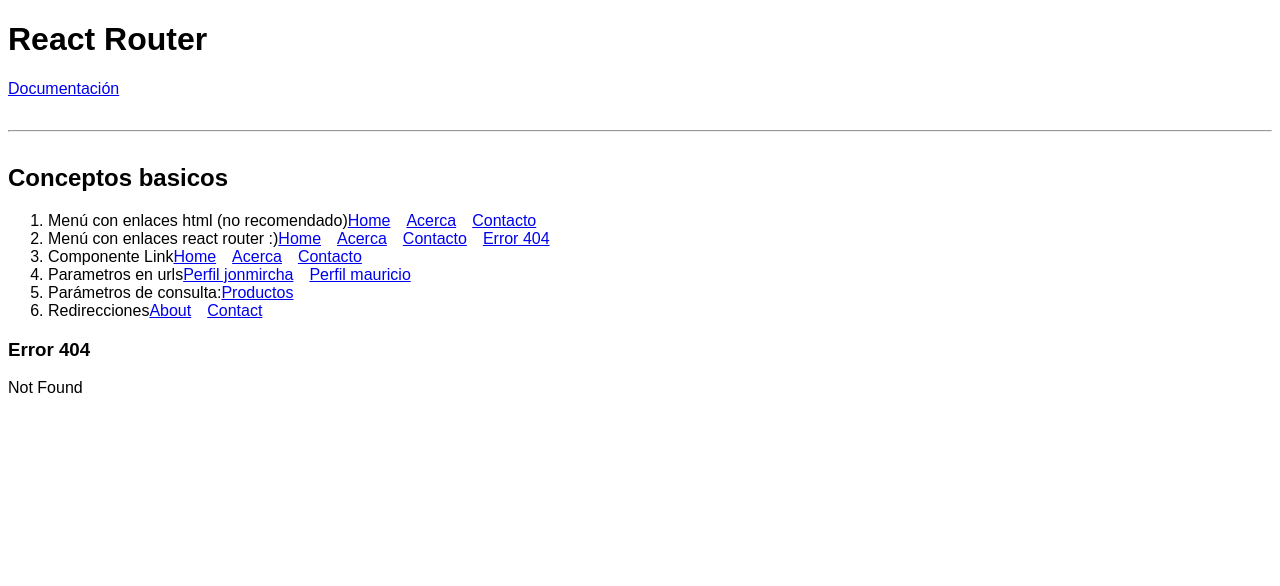
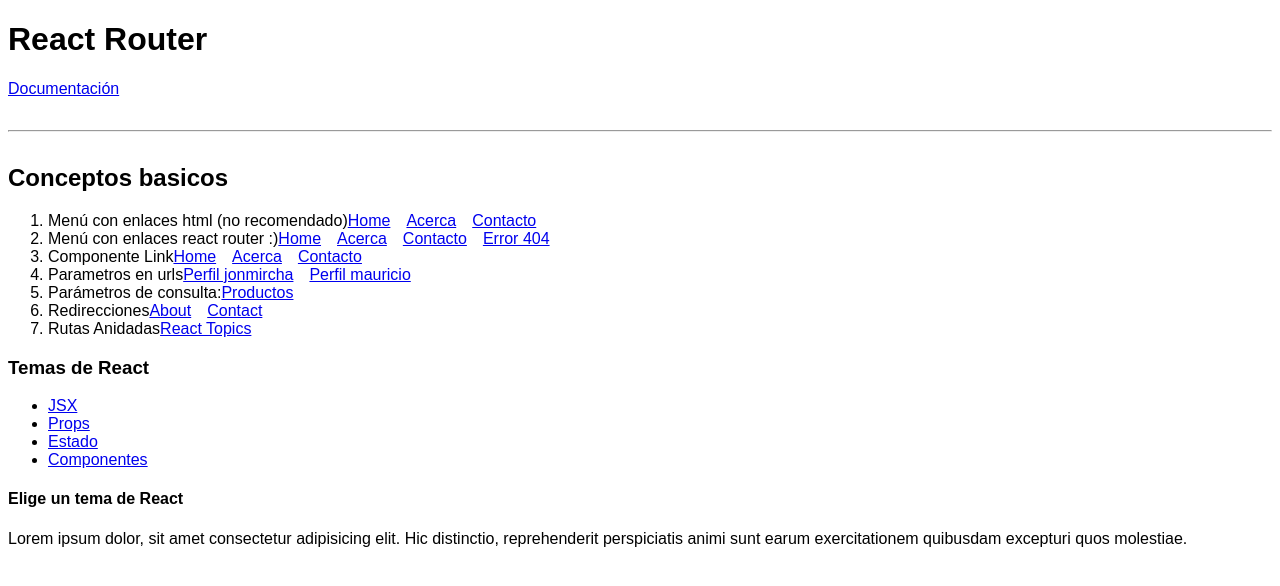
Before and after one commit to MauricioMorenoMorales/JMC-React-router, a React (Create React App) app: page /react in a window 1280 px wide. Shown: the top 586 px of the page. Built offline with nearby package versions, Linux system fonts and the light colour scheme.

Commit message:
Empezando con la clase 61

```diff
--- a/src/components/ConceptosBasicos.jsx
+++ b/src/components/ConceptosBasicos.jsx
@@ -8,6 +8,7 @@
 import Acerca from '../pages/Acerca';
 import Contacto from '../pages/Contacto';
 import Productos from '../pages/Productos';
+import ReactTopics from '../pages/ReactTopics';
 import Usuario from '../pages/Usuario';
 import Error404 from './Error404';
 import Home from './Home';
@@ -67,6 +68,8 @@
 					<Route exact path="/contacto" component={Contacto} />
 					<Route exact path="/usuario/:username/:age" component={Usuario} />
 					<Route exact path="/productos" component={Productos} />
+					{/* cuando una ruta tenga rutas anidadas no uses el "exact" */}
+					<Route path="/react" component={ReactTopics} />
 					<Route exact path="/about">
 						<Redirect to="/" />
 					</Route>
--- a/src/components/MenuConceptos.jsx
+++ b/src/components/MenuConceptos.jsx
@@ -48,6 +48,10 @@
 					<Link to="/about">About</Link>
 					<Link to="/contact">Contact</Link>
 				</li>
+				<li>
+					<span>Rutas Anidadas</span>
+					<Link to="/react">React Topics</Link>
+				</li>
 			</ol>
 		</nav>
 	);
--- /dev/null
+++ b/src/pages/ReactTopics.jsx
@@ -0,0 +1,61 @@
+import React from 'react';
+import {
+	Link,
+	Route,
+	Switch,
+	useParams,
+	useRouteMatch,
+} from 'react-router-dom';
+
+const Topic = () => {
+	const { topic } = useParams();
+	return (
+		<div>
+			<h4>Estas viendo el tema {topic}</h4>
+			<p>
+				Lorem ipsum dolor sit amet consectetur, adipisicing elit. Temporibus
+				fugiat numquam deleniti, suscipit pariatur quod earum provident ipsa
+				veniam exercitationem!
+			</p>
+		</div>
+	);
+};
+
+const ReactTopics = () => {
+	const { path, url } = useRouteMatch();
+	/*"path" nos permite construir rutas relativas <Route>,
+	mientras que "url" nos permite construir enlaces relativos <Link> o <NavLink>*/
+	return (
+		<div>
+			<h3>Temas de React</h3>
+			<ul>
+				<li>
+					<Link to={`${url}/jsx`}>JSX</Link>
+				</li>
+				<li>
+					<Link to={`${url}/props`}>Props</Link>
+				</li>
+				<li>
+					<Link to={`${url}/estado`}>Estado</Link>
+				</li>
+				<li>
+					<Link to={`${url}/componentes`}>Componentes</Link>
+				</li>
+			</ul>
+			<Switch>
+				<Route exact path={path}>
+					<h4>Elige un tema de React</h4>
+					<p>
+						Lorem ipsum dolor, sit amet consectetur adipisicing elit. Hic
+						distinctio, reprehenderit perspiciatis animi sunt earum
+						exercitationem quibusdam excepturi quos molestiae.
+					</p>
+				</Route>
+				{/* en un path variable no puedes usar exact */}
+				<Route path={`${path}/:topic`} component={Topic} />
+			</Switch>
+		</div>
+	);
+};
+
+export default ReactTopics;
```
